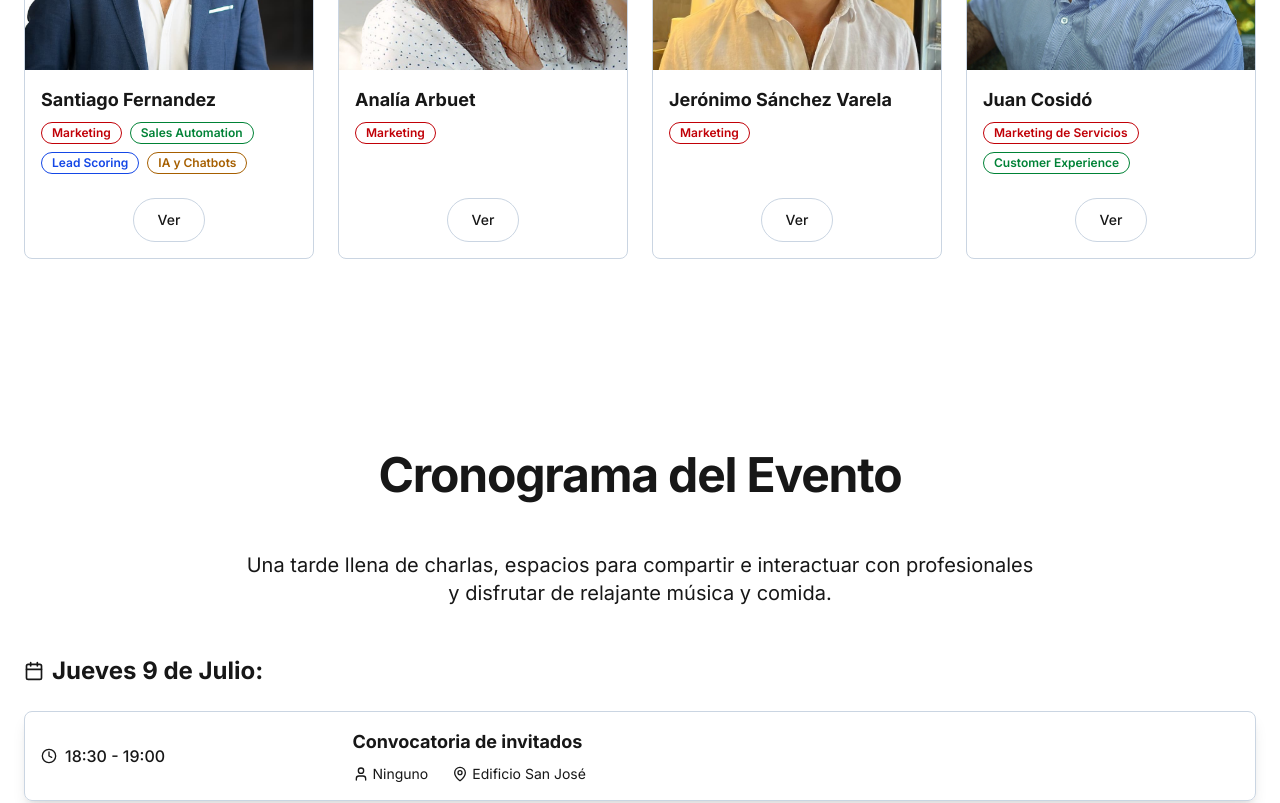
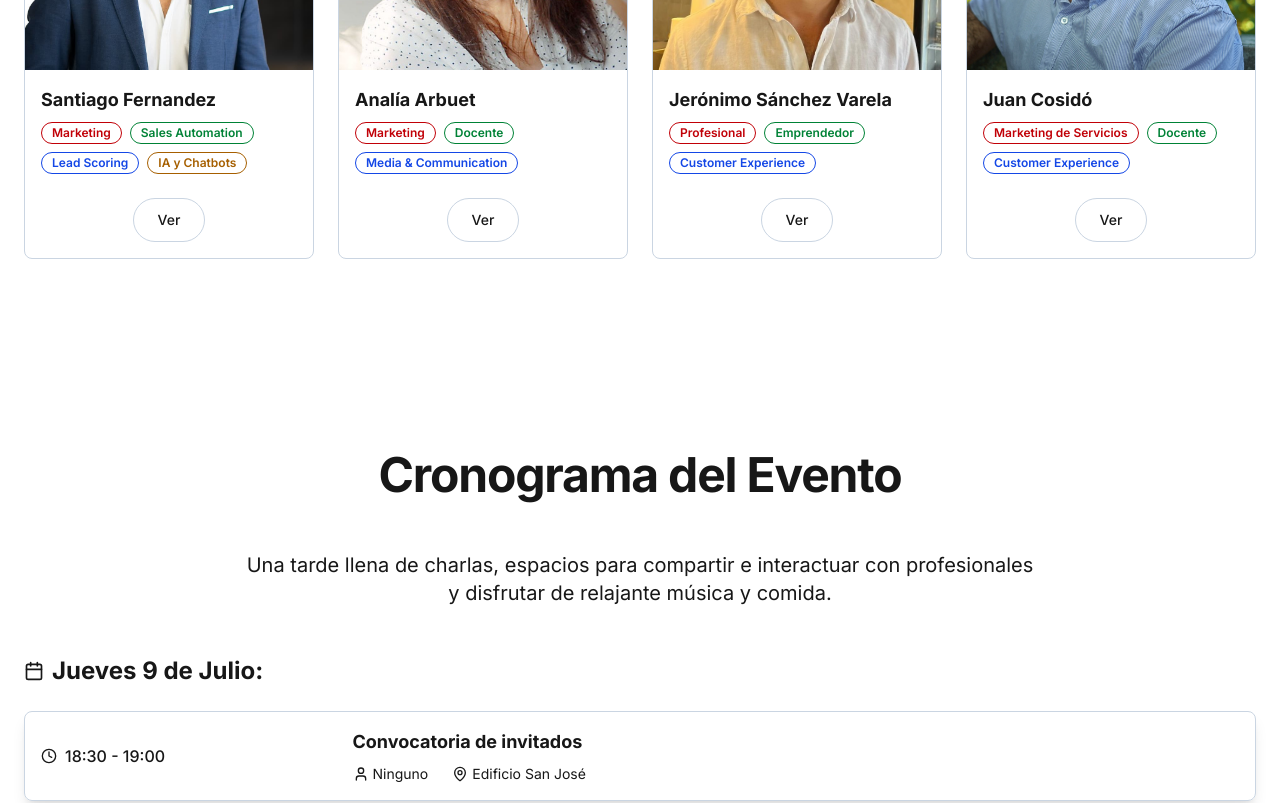
Before and after one commit to SantiagoPanozzo/alyssum, a Next.js app: page / in a window 1280 px wide. Shown: the part 2080-2883 px from the top of the page. Built offline with nearby package versions, Linux system fonts and the light colour scheme.

Commit message:
Improved tags for speakers

```diff
--- a/src/app/page.tsx
+++ b/src/app/page.tsx
@@ -236,7 +236,7 @@
 
 		      Más de 15 de años de trabajo en Marketing en diferentes empresas liderando equipos y comprometida con el logro de resultados.`}
                     image="/analiaarbuet.jpg"
-                    topics={["Marketing"]}
+                    topics={["Marketing", "Docente", "Media & Communication"]}
                 />
                 <SpeakerCard
                     name="Jerónimo Sánchez Varela "
@@ -244,7 +244,7 @@
 
 		    Café, pasta, dulce de leche`}
                     image="/momo.jpeg"
-                    topics={["Marketing"]}
+                    topics={["Profesional", "Emprendedor", "Customer Experience"]}
                 />
                 <SpeakerCard
                     name="Juan Cosidó"
@@ -254,7 +254,7 @@
 
 		      Consultor, docente de UCU y speaker, lleva más de 20 años trabajando en la intersección entre marketing, experiencia de cliente y estrategia comercial, ayudando a empresas y organizaciones a conectar con sus clientes de manera más humana, efectiva y sostenible.`}
                     image="/juancosido.jpg"
-                    topics={["Marketing de Servicios", "Customer Experience"]}
+                    topics={["Marketing de Servicios", "Docente", "Customer Experience"]}
                 />
               </div>
             </div>
@@ -506,23 +506,6 @@
                 <p className="text-muted-foreground mb-4">
                   El evento más importante de marketing de servicios para innovadores, creadores, y líderes.
                 </p>
-                <div className="flex space-x-4">
-                  <a href="#" className="text-muted-foreground hover:text-primary">
-                    <svg className="h-6 w-6" fill="currentColor" viewBox="0 0 24 24">
-                      <path d="M24 4.557c-.883.392-1.832.656-2.828.775 1.017-.609 1.798-1.574 2.165-2.724-.951.564-2.005.974-3.127 1.195-.897-.957-2.178-1.555-3.594-1.555-3.179 0-5.515 2.966-4.797 6.045-4.091-.205-7.719-2.165-10.148-5.144-1.29 2.213-.669 5.108 1.523 6.574-.806-.026-1.566-.247-2.229-.616-.054 2.281 1.581 4.415 3.949 4.89-.693.188-1.452.232-2.224.084.626 1.956 2.444 3.379 4.6 3.419-2.07 1.623-4.678 2.348-7.29 2.04 2.179 1.397 4.768 2.212 7.548 2.212 9.142 0 14.307-7.721 13.995-14.646.962-.695 1.797-1.562 2.457-2.549z"></path>
-                    </svg>
-                  </a>
-                  <a href="#" className="text-muted-foreground hover:text-primary">
-                    <svg className="h-6 w-6" fill="currentColor" viewBox="0 0 24 24">
-                      <path d="M12 2.163c3.204 0 3.584.012 4.85.07 3.252.148 4.771 1.691 4.919 4.919.058 1.265.069 1.645.069 4.849 0 3.205-.012 3.584-.069 4.849-.149 3.225-1.664 4.771-4.919 4.919-1.266.058-1.644.07-4.85.07-3.204 0-3.584-.012-4.849-.07-3.26-.149-4.771-1.699-4.919-4.92-.058-1.265-.07-1.644-.07-4.849 0-3.204.013-3.583.07-4.849.149-3.227 1.664-4.771 4.919-4.919 1.266-.057 1.645-.069 4.849-.069zm0-2.163c-3.259 0-3.667.014-4.947.072-4.358.2-6.78 2.618-6.98 6.98-.059 1.281-.073 1.689-.073 4.948 0 3.259.014 3.668.072 4.948.2 4.358 2.618 6.78 6.98 6.98 1.281.058 1.689.072 4.948.072 3.259 0 3.668-.014 4.948-.072 4.354-.2 6.782-2.618 6.979-6.98.059-1.28.073-1.689.073-4.948 0-3.259-.014-3.667-.072-4.947-.196-4.354-2.617-6.78-6.979-6.98-1.281-.059-1.69-.073-4.949-.073zm0 5.838c-3.403 0-6.162 2.759-6.162 6.162s2.759 6.163 6.162 6.163 6.162-2.759 6.162-6.163c0-3.403-2.759-6.162-6.162-6.162zm0 10.162c-2.209 0-4-1.79-4-4 0-2.209 1.791-4 4-4s4 1.791 4 4c0 2.21-1.791 4-4 4zm6.406-11.845c-.796 0-1.441.645-1.441 1.44s.645 1.44 1.441 1.44c.795 0 1.439-.645 1.439-1.44s-.644-1.44-1.439-1.44z"></path>
-                    </svg>
-                  </a>
-                  <a href="#" className="text-muted-foreground hover:text-primary">
-                    <svg className="h-6 w-6" fill="currentColor" viewBox="0 0 24 24">
-                      <path d="M19 0h-14c-2.761 0-5 2.239-5 5v14c0 2.761 2.239 5 5 5h14c2.762 0 5-2.239 5-5v-14c0-2.761-2.238-5-5-5zm-11 19h-3v-11h3v11zm-1.5-12.268c-.966 0-1.75-.79-1.75-1.764s.784-1.764 1.75-1.764 1.75.79 1.75 1.764-.783 1.764-1.75 1.764zm13.5 12.268h-3v-5.604c0-3.368-4-3.113-4 0v5.604h-3v-11h3v1.765c1.396-2.586 7-2.777 7 2.476v6.759z"></path>
-                    </svg>
-                  </a>
-                </div>
               </div>
 
               <div>
```
